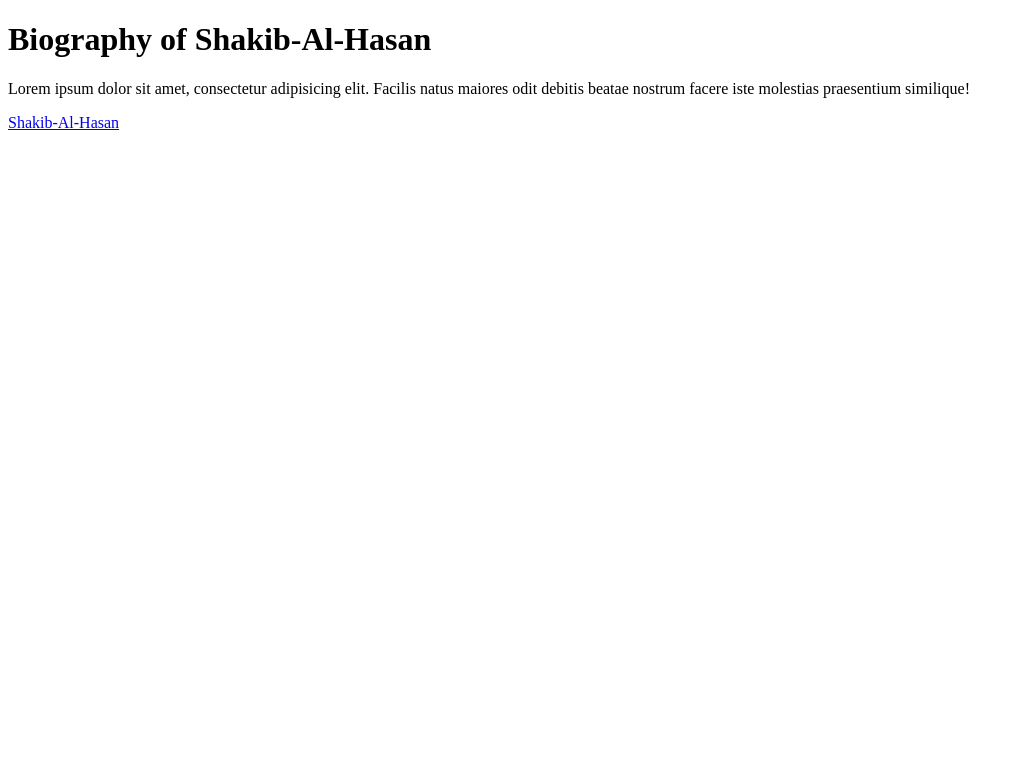
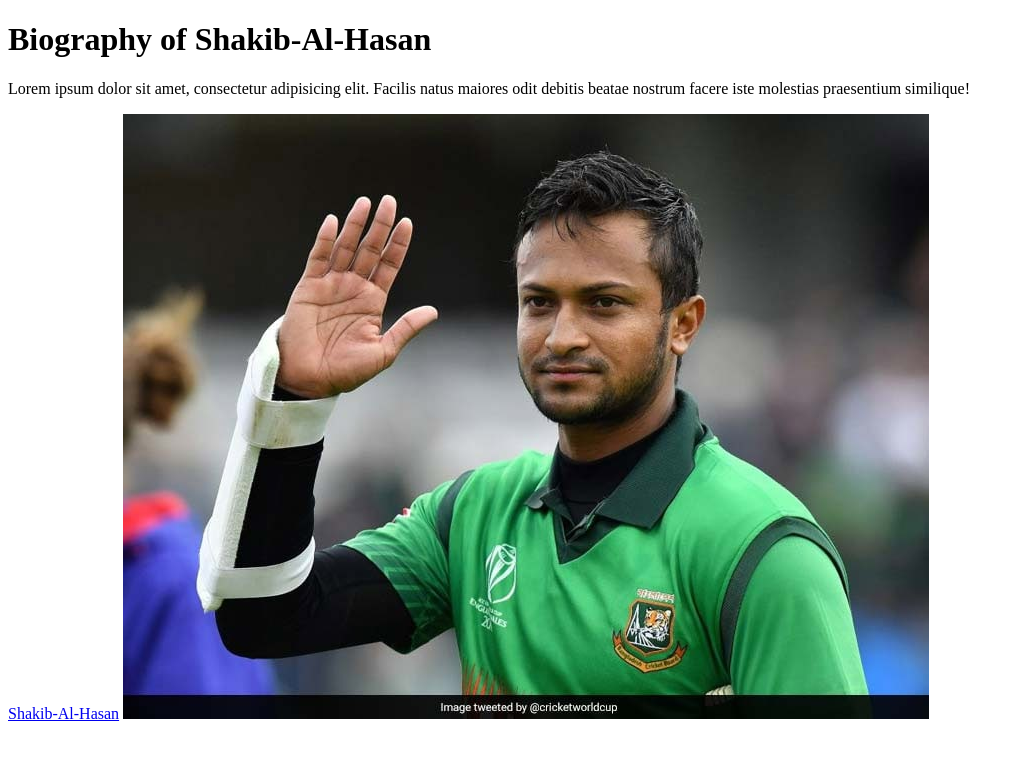
Before and after one commit to mohiuddin2721/second-website, a plain HTML site: page index.html in a window 1280 px wide. Shown: the whole page, without its empty margins (0-1024 px from the left). Drawn offline with Linux system fonts and the light colour scheme.

Commit message:
pic added

```diff
--- a/index.html
+++ b/index.html
@@ -11,5 +11,6 @@
     <h1>Biography of Shakib-Al-Hasan</h1>
     <p>Lorem ipsum dolor sit amet, consectetur adipisicing elit. Facilis natus maiores odit debitis beatae nostrum facere iste molestias praesentium similique!</p>
     <a href="www.google.com">Shakib-Al-Hasan</a>
+    <img src="shakib1.jpg" alt="Shakib-Al-Hasan">
 </body>
 </html>
```
